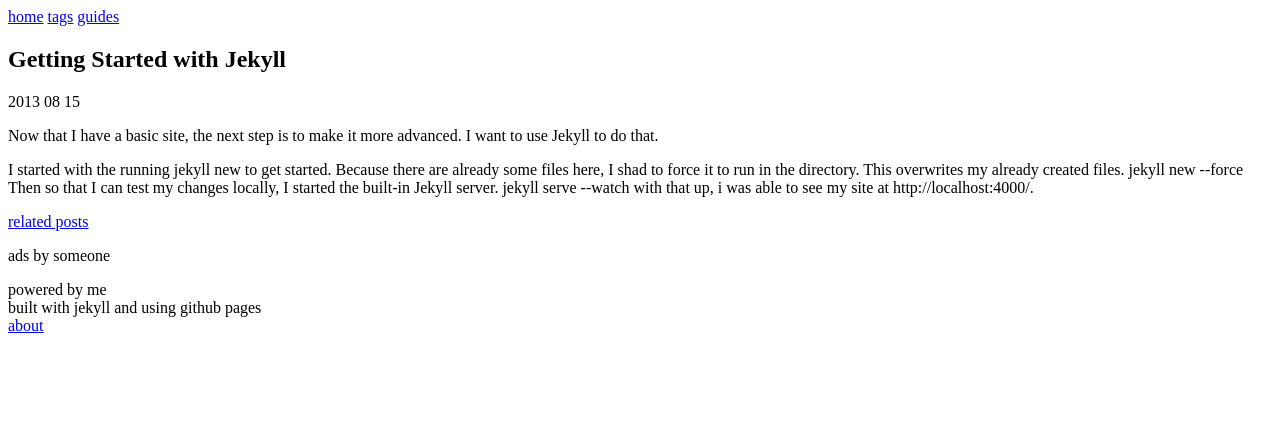
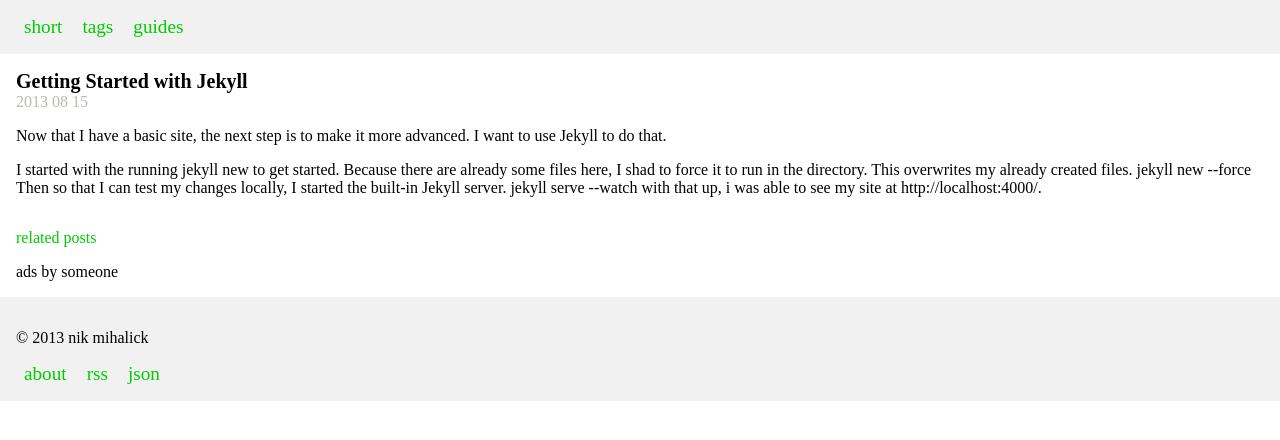
Before and after one commit to shortpgh/site, a Jekyll site: the page page1.html, which Jekyll copies as it is, in a window 1280 px wide. Shown: the top 440 px of the page. Built offline with Jekyll 4.4.1, drawn with Linux system fonts in a browser that asks for light colours; Markdown is read by kramdown in place of the engine named in the settings.

```diff
--- a/_layouts/default.html
+++ b/_layouts/default.html
@@ -5,14 +5,11 @@
         <meta http-equiv="X-UA-Compatible" content="IE=edge,chrome=1">
         <meta name="viewport" content="width=device-width">
 
-        <title>{{ page.title }}</title>
+        <title>short -- {{ page.title }}</title>
 
         <!-- syntax highlighting CSS -->
         <link rel="stylesheet" href="/css/syntax.css">
-
         <!-- Custom CSS -->
-        <link rel="stylesheet" href="/css/main.css">
-
     </head>
     <body>
         <header>
--- a/page1.html
+++ b/page1.html
@@ -6,19 +6,19 @@
         <link rel="stylesheet" type="text/css" href="stylesheets/application.css">
     </head>
     <body>
-        <header role="banner">
-            <nav role="navigation">
+        <header role="banner" class="page-header">
+            <nav role="navigation" class="nav-list">
                 <ul>
-                    <li><a href="#">home</a></li>
+                    <li><a href="#">short</a></li>
                     <li><a href="#">tags</a></li>
                     <li><a href="#">guides</a></li>
                 </ul>
             </nav>
         </header>
-        <main role="main">
-            <article role="region" aria-labelled-by="article-heading">
+        <section role="main" class="main">
+            <article role="region" aria-labelled-by="article-heading" class="article">
                 <h1 id="article-heading">Getting Started with Jekyll</h1>
-                <p>2013 08 15</p>
+                <p class="article-date">2013 08 15</p>
                 <p>
 Now that I have a basic site, the next step is to make it more advanced. I want
 to use Jekyll to do that.
@@ -41,15 +41,20 @@ with that up, i was able to see my site at http://localhost:4000/.
             <nav>
                 <a href="#">related posts</a>
             </nav>
-        </main>
-        <div>
-            <p>ads by someone</p>
-        </div>
-        <footer role="contentinfo">
-            <div>powered by me</div>
-            <div>built with jekyll and using github pages</div>
-            <nav>
-                <a href="#">about</a>
+            <div>
+                <p>ads by someone</p>
+            </div>
+        </section>
+        <footer role="contentinfo" class="footer">
+            <div>
+                <p>© 2013 nik mihalick</p>
+            </div>
+            <nav class="nav-list">
+                <ul>
+                    <li><a class="text-large" href="#">about</a></li>
+                    <li><a class="text-large" href="#">rss</a></li>
+                    <li><a class="text-large" href="#">json</a></li>
+                </ul>
             </nav>
         </footer>
     </body>
--- a/stylesheets/application.css
+++ b/stylesheets/application.css
@@ -1,6 +1,29 @@
-/* line 4, ../sass/_base.scss */
+/* line 8, ../sass/_base.scss */
 body {
   font-size: 100%;
+  padding: 0px;
+  margin: 0px;
+}
+
+/* line 14, ../sass/_base.scss */
+a {
+  text-decoration: none;
+  color: #00cc00;
+}
+
+/* line 19, ../sass/_base.scss */
+.text-small {
+  font-size: 0.8em;
+}
+
+/* line 23, ../sass/_base.scss */
+.text-large, .page-header a {
+  font-size: 1.2em;
+}
+
+/* line 27, ../sass/_base.scss */
+.clearfix {
+  clear: both;
 }
 
 /*
@@ -8,13 +31,81 @@ body {
 @import "compass/utilities";
 */
 /* line 3, ../sass/application.scss */
-ul {
+.page-header {
+  background-color: #f1f1f1;
+  padding: 1em;
+}
+
+/* line 8, ../sass/application.scss */
+.page-header ul {
   list-style: none;
   margin: 0em;
   padding: 0em;
 }
 
-/* line 9, ../sass/application.scss */
-header nav ul li {
+/* line 14, ../sass/application.scss */
+.page-header li {
   display: inline;
+  padding: .5em;
 }
+
+/* line 23, ../sass/application.scss */
+.main {
+  padding-left: 1em;
+  padding-right: 1em;
+}
+
+/* line 28, ../sass/application.scss */
+.article {
+  padding-top: 1em;
+  padding-bottom: 1em;
+  margin-top: 0em;
+  margin-bottom: 0em;
+}
+
+/* line 35, ../sass/application.scss */
+.article-list .article a {
+  color: black;
+  width: 100%;
+  height: 100%;
+}
+
+/* line 41, ../sass/application.scss */
+.article h1, .article a h1 {
+  padding-top: 0em;
+  padding-bottom: 0em;
+  margin-top: 0em;
+  margin-bottom: 0em;
+  font-size: 1.25em;
+}
+
+/* line 49, ../sass/application.scss */
+.article-date {
+  padding: 0em;
+  margin: 0em;
+  color: #bbb8b2;
+}
+
+/* line 55, ../sass/application.scss */
+.article-list article {
+  border-bottom: 1px solid #bbb8b2;
+}
+
+/* line 59, ../sass/application.scss */
+.footer {
+  background-color: #f1f1f1;
+  padding: 1em;
+}
+
+/* line 64, ../sass/application.scss */
+.nav-list ul {
+  list-style: none;
+  margin: 0em;
+  padding: 0em;
+}
+
+/* line 70, ../sass/application.scss */
+.nav-list li {
+  display: inline;
+  padding: .5em;
+}
```
Also changed, not shown: other parts of _layouts/default.html (+1 -0 lines), _drafts/displaying-with-modular-scale.md (added, +24 -0 lines), sass/_base.scss (+23 -0 lines), sass/application.scss (+69 -2 lines), 3 other files.
